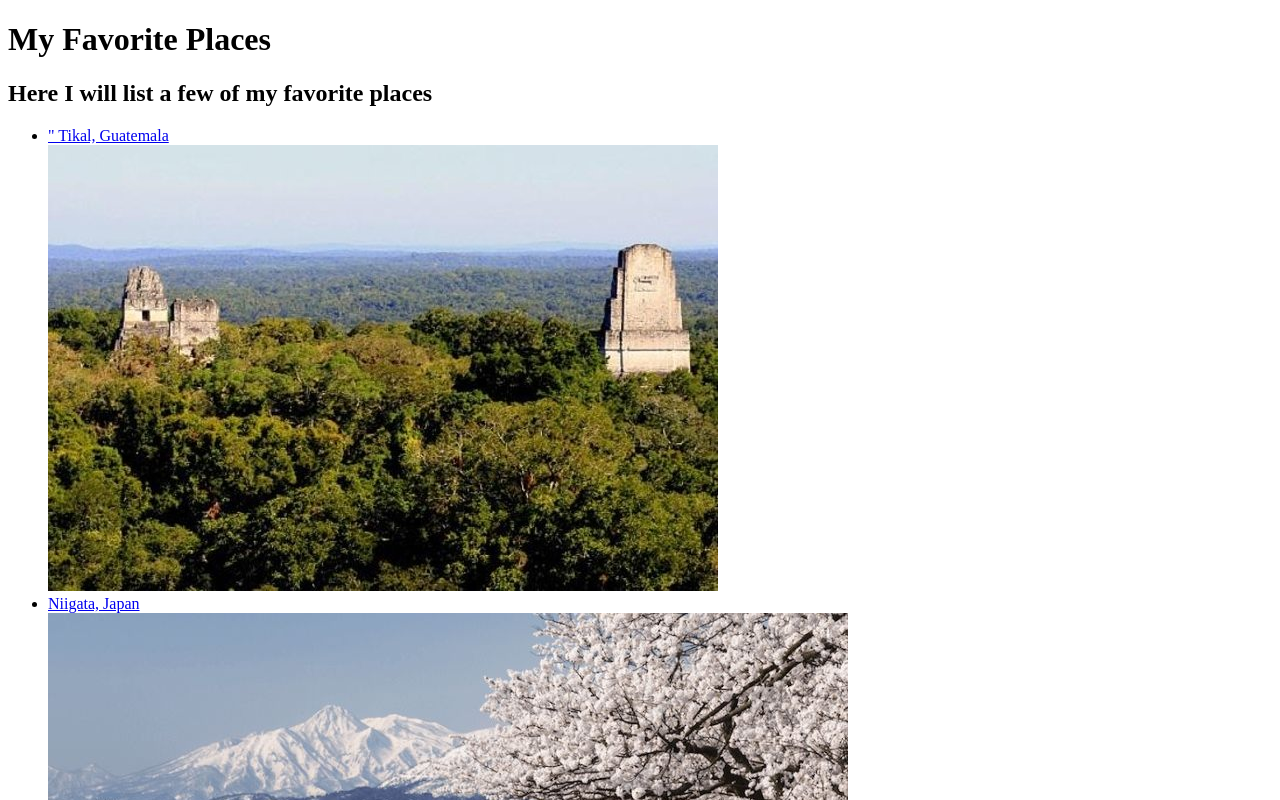
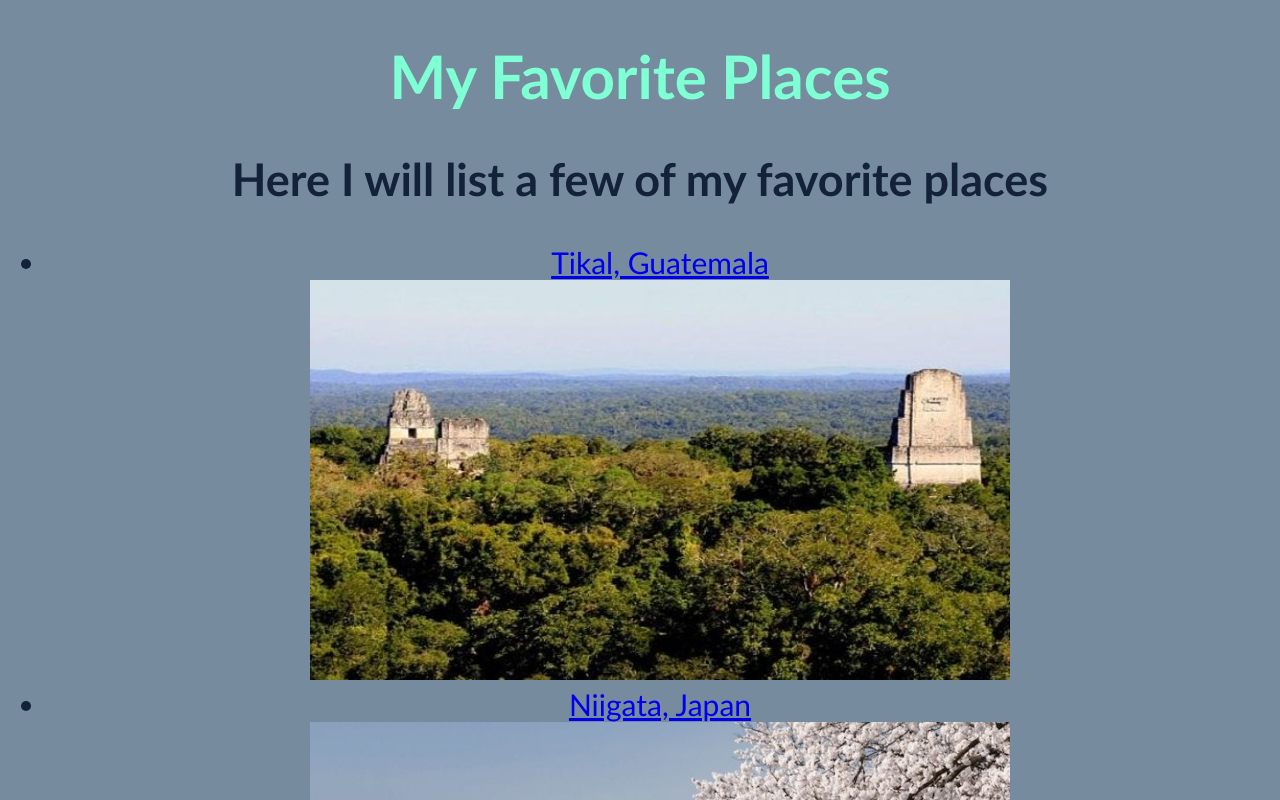
Before and after one commit to TrevorH08/my-first-webpage, a plain HTML site: page favorite-places.html in a window 1280 px wide. Shown: the top 800 px of the page. Drawn offline with Linux system fonts and the light colour scheme.

Commit message:
This commit will add more uniform styles to text, color, and formatting of pages

```diff
--- a/css/favorite-places.css
+++ b/css/favorite-places.css
@@ -0,0 +1,18 @@
+h1 {
+  color:aquamarine;
+  text-align: center;
+  font: 60px;
+}
+
+body {
+  color: #132239;
+  background-color: #778b9e;
+  text-align: center;
+  font-size: 30px;
+  font-family:'Gill Sans', 'Gill Sans MT', Calibri, 'Trebuchet MS', sans-serif
+}
+
+img {
+  width: 700px;
+  height: 400px;
+}
--- a/css/main-page.css
+++ b/css/main-page.css
@@ -1,10 +1,12 @@
 h1 {
-  color: #f20000;
+  color: aquamarine;
   text-align: center;
   font: 60px;
 }
 
 body {
+  color: #132239;
+  background-color: #778b9e;
   text-align: center;
   font-size: 30px;
   font-family: 'Gill Sans', 'Gill Sans MT', Calibri, 'Trebuchet MS', sans-serif;
--- a/css/styles.css
+++ b/css/styles.css
@@ -1,6 +1,15 @@
 h1 {
-  color: blue;
+  color: aquamarine;
   text-align: center;
+  font: 60;
+}
+
+body{
+  color: #132239;
+  background-color: #778b9e;
+  text-align: center;
+  font-size: 30px;
+  font-family:'Gill Sans', 'Gill Sans MT', Calibri, 'Trebuchet MS', sans-serif
 }
 
 h2 {
@@ -16,3 +25,8 @@ ul{
   font-size: 20px;
   line-height: 30px;
 }
+
+img {
+  width: 600;
+  height: 600;
+}
--- a/favorite-places.html
+++ b/favorite-places.html
@@ -9,7 +9,7 @@
     <h2>Here I will list a few of my <strong>favorite</strong> places</h2>
     <ul>
       <li>
-        <a href="https://whc.unesco.org/en/list/64/">"
+        <a href="https://whc.unesco.org/en/list/64/">
           Tikal, Guatemala </li>
           <img src="img/tikal-guatemala.jpg" alt="A picture of Tikal Guatemala">
         </a>
```
Also changed, not shown: my-first-webpage.html (+6 -0 lines).
